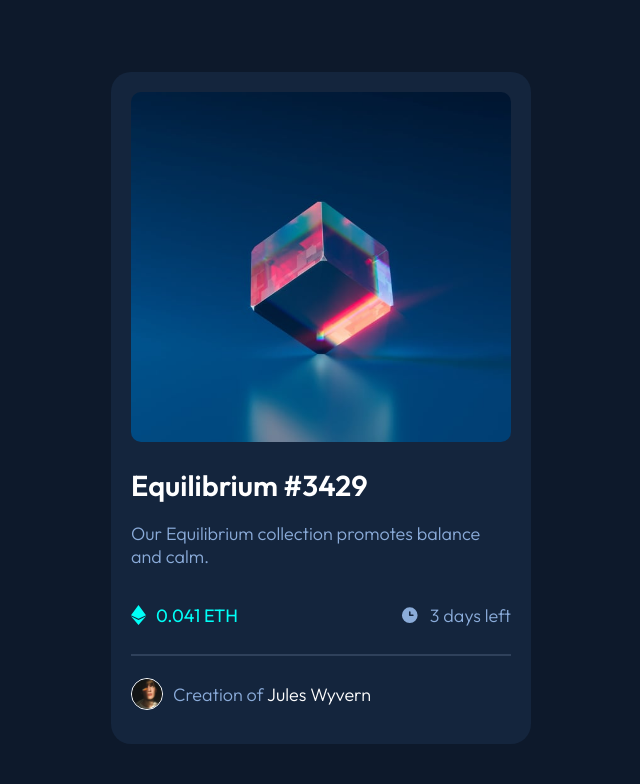
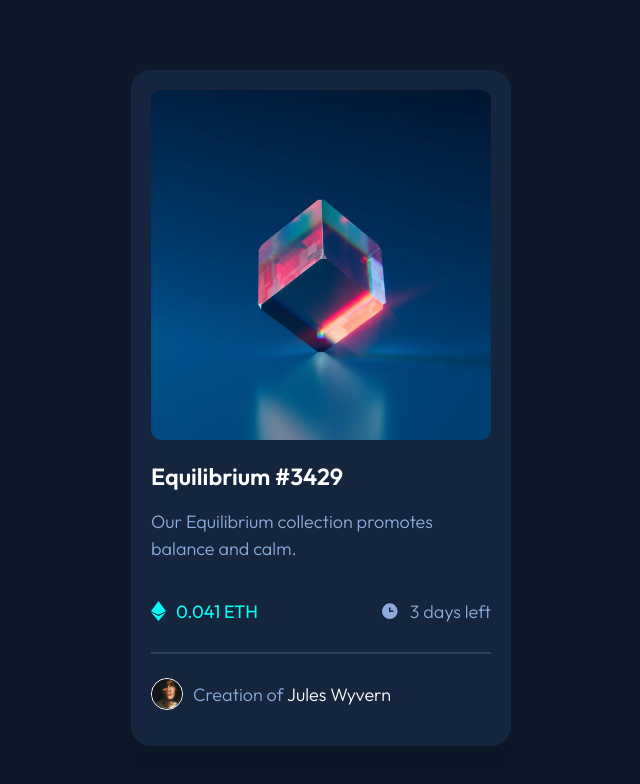
Before and after one commit to JoshLaforest/NFT-preview-component, a plain HTML site: page index.html in a window 1280 px wide. Shown: the whole page, without its empty margins (319-959 px from the left). Drawn offline with Linux system fonts and the light colour scheme.

Commit message:
tidied layout, added shadow

```diff
--- a/style.css
+++ b/style.css
@@ -4,11 +4,12 @@ body {
     background-color: hsl(217, 54%, 11%);
     font-family: 'Outfit', sans-serif;
     font-size: 18px;
+    line-height: 1.5em;
 }
 
 h1 {
     color: white;
-    font-size: 1.6em;
+    font-size: 1.3em;
 }
 
 hr {
@@ -36,7 +37,8 @@ span {
     color: hsl(215, 51%, 70%);
     padding: 20px;
     border-radius: 20px;
-    max-width: 380px;
+    max-width: 340px;
+    box-shadow: 0 25px 10px 6px rgba(0, 0, 0, 0.1);
 }
 
 .card-img {
@@ -54,7 +56,7 @@ span {
 .avatar-wrapper {
     display: flex;
     align-items: center;
-    gap: 10px;
+    gap: 0 10px;
 }
 
 .price-wrapper p {
```
